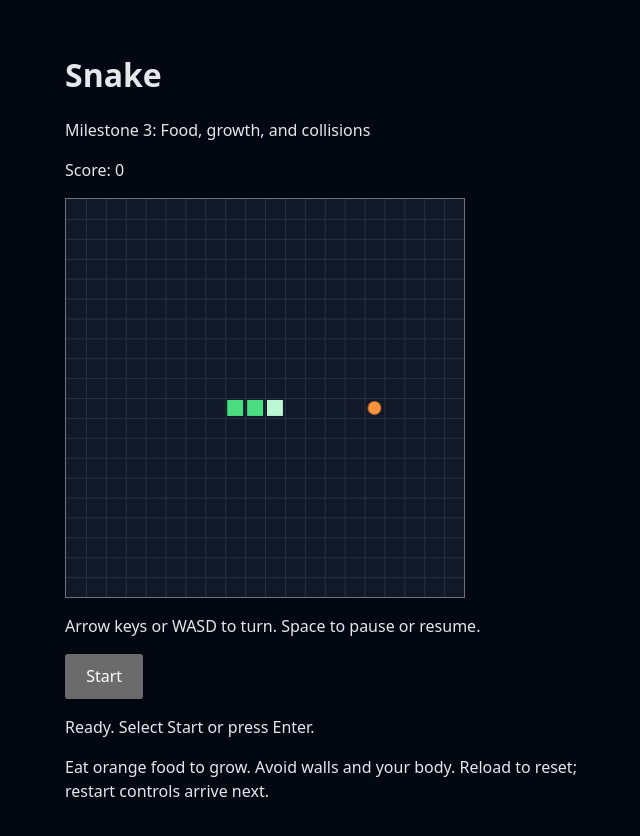
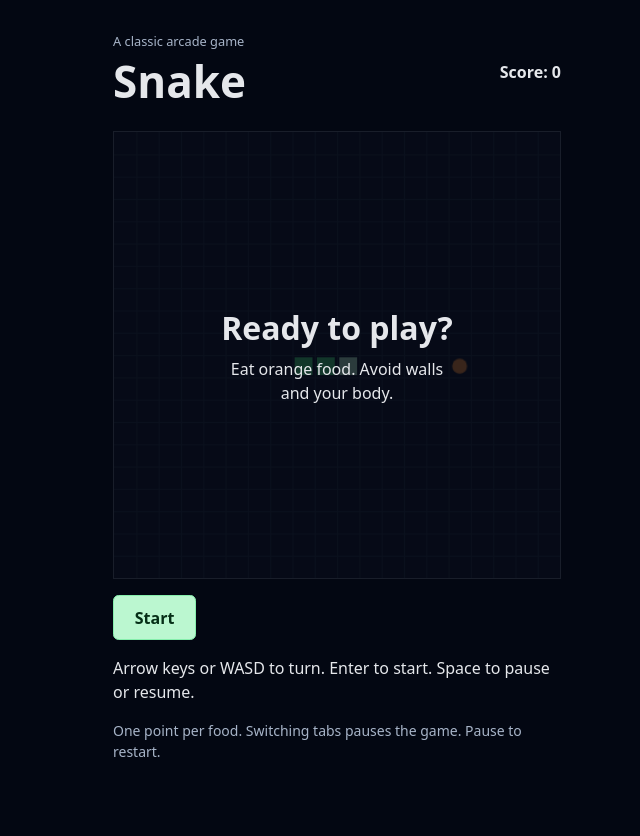
Before and after one commit to noelmehari2005/snake, a website built with Vite: page index.html in a window 1280 px wide. Shown: the whole page, without its empty margins (303-943 px from the left). After the commit the page ends 808 px from the top, so only its background shows below. Built offline with nearby package versions, Linux system fonts and the light colour scheme.

Commit message:
Complete version one with restart and state screens

```diff
--- a/index.html
+++ b/index.html
@@ -3,22 +3,33 @@
   <head>
     <meta charset="UTF-8" />
     <meta name="viewport" content="width=device-width, initial-scale=1.0" />
+    <meta name="description" content="A classic keyboard-controlled Snake game. Eat, grow, and fill the board." />
     <title>Snake</title>
     <link rel="stylesheet" href="./src/style.css" />
   </head>
   <body>
     <main>
-      <h1>Snake</h1>
-      <p>Milestone 3: Food, growth, and collisions</p>
-      <p id="score">Score: 0</p>
-      <canvas id="board" width="400" height="400" aria-label="20 by 20 grid with a three-segment snake; the light green segment is the head">
-        This preview requires a browser with Canvas support.
-      </canvas>
-      <p>Arrow keys or WASD to turn. Space to pause or resume.</p>
-      <button id="action" type="button">Start</button>
-      <p id="status" role="status">Ready. Select Start or press Enter.</p>
-      <p>Eat orange food to grow. Avoid walls and your body. Reload to reset; restart controls arrive next.</p>
-      <noscript>Enable JavaScript to display the preview.</noscript>
+      <header class="game-header">
+        <div><p class="eyebrow">A classic arcade game</p><h1>Snake</h1></div>
+        <p id="score" class="score">Score: 0</p>
+      </header>
+      <div class="board-frame">
+        <canvas id="board" width="400" height="400" aria-label="Snake board. Light green is the head; orange circles are food." aria-describedby="instructions status">
+          This game requires Canvas support and keyboard controls.
+        </canvas>
+        <section id="overlay" class="overlay" aria-labelledby="overlay-title">
+          <h2 id="overlay-title">Ready to play?</h2>
+          <p id="overlay-message">Eat orange food. Avoid walls and your body.</p>
+        </section>
+      </div>
+      <div class="controls" aria-label="Game controls">
+        <button id="action" type="button">Start</button>
+        <button id="restart" type="button" hidden>Restart</button>
+      </div>
+      <p id="instructions">Arrow keys or WASD to turn. Enter to start. Space to pause or resume.</p>
+      <p class="hint">One point per food. Switching tabs pauses the game. Pause to restart.</p>
+      <p id="status" class="sr-only" role="status"></p>
+      <noscript>Enable JavaScript to play Snake.</noscript>
     </main>
     <script type="module" src="./src/main.ts"></script>
   </body>
--- a/src/game.ts
+++ b/src/game.ts
@@ -42,6 +42,11 @@ export function createGame(random: () => number = Math.random): Game {
     score: 0,
     outcome: null,
   };
+}
+
+export function restart(game: Game, random: () => number = Math.random): Game {
+  if (game.phase !== 'paused' && game.phase !== 'gameOver') return game;
+  return createGame(random);
 }
 
 export function requestTurn(game: Game, direction: Direction): Game {
--- a/src/main.ts
+++ b/src/main.ts
@@ -1,35 +1,48 @@
 import { cellSize, gridSize } from './board';
 import { drawBoard } from './render';
-import { createGame, pause, play, requestTurn, step, type Direction } from './game';
+import { createGame, pause, play, requestTurn, restart, step, type Direction } from './game';
 import { advanceClock, freshClock } from './timing';
+import { screenFor } from './view';
 
-const canvas = document.querySelector('#board');
-const actionButton = document.querySelector<HTMLButtonElement>('#action');
-const scoreElement = document.querySelector('#score');
-const statusElement = document.querySelector('#status');
-if (!(canvas instanceof HTMLCanvasElement) ||
-    !(actionButton instanceof HTMLButtonElement) || !statusElement || !scoreElement) {
-  throw new Error('Required game elements are missing.');
+function requiredElement<T extends Element>(selector: string, type: { new (...args: never[]): T }): T {
+  const element = document.querySelector(selector);
+  if (!(element instanceof type)) throw new Error(`Required element missing: ${selector}`);
+  return element;
 }
+
+const canvas = requiredElement('#board', HTMLCanvasElement);
+const actionButton = requiredElement('#action', HTMLButtonElement);
+const restartButton = requiredElement('#restart', HTMLButtonElement);
+const scoreElement = requiredElement('#score', HTMLElement);
+const statusElement = requiredElement('#status', HTMLElement);
+const overlay = requiredElement('#overlay', HTMLElement);
+const overlayTitle = requiredElement('#overlay-title', HTMLElement);
+const overlayMessage = requiredElement('#overlay-message', HTMLElement);
 canvas.width = gridSize * cellSize;
 canvas.height = gridSize * cellSize;
-const context = canvas.getContext('2d');
-if (!context) throw new Error('A 2D drawing context is unavailable.');
+const drawingContext = canvas.getContext('2d');
+if (!drawingContext) throw new Error('A 2D drawing context is unavailable.');
+const context = drawingContext;
 
 let game = createGame();
 let clock = freshClock();
 
 function render(): void {
-  drawBoard(context!, game.snake, game.food);
-  scoreElement!.textContent = `Score: ${game.score}`;
-  actionButton!.textContent = game.phase === 'start' ? 'Start' :
-    game.phase === 'playing' ? 'Pause' : game.phase === 'gameOver' ? 'Finished' : 'Resume';
-  actionButton!.disabled = game.phase === 'gameOver';
-  statusElement!.textContent = game.phase === 'gameOver'
-    ? `${game.outcome === 'win' ? 'You filled the board — you win!' :
-      game.outcome === 'wall' ? 'Game over: hit a wall.' : 'Game over: hit your body.'} Final score: ${game.score}. Reload to play again.`
-    : game.phase === 'start' ? 'Ready. Select Start or press Enter.'
-    : game.phase === 'playing' ? 'Playing' : 'Paused';
+  drawBoard(context, game.snake, game.food);
+  const screen = screenFor(game);
+  scoreElement.textContent = `Score: ${game.score}`;
+  actionButton.textContent = screen.actionLabel;
+  actionButton.hidden = !screen.showAction;
+  restartButton.hidden = !screen.showRestart;
+  overlay.hidden = !screen.showOverlay;
+  overlayTitle.textContent = screen.title;
+  overlayMessage.textContent = screen.message;
+  const status = screen.title ? `${screen.title} ${screen.message}` : screen.message;
+  // Avoid repeating live-region announcements after every movement tick.
+  if (statusElement.textContent !== status) statusElement.textContent = status;
+  // A focused Start/Resume button becomes Pause; Space therefore pauses via
+  // native activation. At game over, move focus to the available Restart action.
+  if (actionButton.hidden && document.activeElement === actionButton) restartButton.focus();
 }
 
 function togglePlay(): void {
@@ -38,14 +51,24 @@ function togglePlay(): void {
   render();
 }
 
+function restartRun(): void {
+  const next = restart(game);
+  if (next === game) return;
+  game = next;
+  clock = freshClock();
+  render();
+  actionButton.focus();
+}
+
 actionButton.addEventListener('click', togglePlay);
+restartButton.addEventListener('click', restartRun);
 const keys: Record<string, Direction> = {
   ArrowUp: 'up', w: 'up', ArrowRight: 'right', d: 'right',
   ArrowDown: 'down', s: 'down', ArrowLeft: 'left', a: 'left',
 };
 window.addEventListener('keydown', (event) => {
   if (event.ctrlKey || event.metaKey || event.altKey) return;
-  // Keep native button keyboard activation; do not toggle twice.
+  // Buttons retain native Enter/Space activation without a second global action.
   if (event.target instanceof HTMLButtonElement &&
       (event.key === ' ' || event.key === 'Enter')) {
     if (event.repeat) event.preventDefault();
@@ -64,7 +87,6 @@ window.addEventListener('keydown', (event) => {
   }
 });
 
-// A backgrounded page should never accumulate movement time.
 function pauseForFocusLoss(): void {
   game = pause(game);
   clock = freshClock();
--- a/src/style.css
+++ b/src/style.css
@@ -5,36 +5,36 @@
   color-scheme: dark;
 }
 
-body {
-  margin: 0;
-  padding: 2rem 1rem;
+* { box-sizing: border-box; }
+[hidden] { display: none !important; }
+body { margin: 0; padding: 2rem 1rem; }
+main { max-width: 28rem; margin: auto; }
+p { line-height: 1.5; }
+h1 { margin: 0; font-size: 2.75rem; }
+.game-header { display: flex; align-items: center; justify-content: space-between; gap: 1rem; margin-bottom: 1.25rem; }
+.eyebrow { margin: 0; color: #a7b4c8; font-size: 0.8rem; }
+.score { font-weight: 600; white-space: nowrap; }
+.board-frame { position: relative; }
+canvas { display: block; width: 100%; height: auto; border: 1px solid #6b7280; }
+.overlay {
+  position: absolute;
+  inset: 0;
+  display: flex;
+  flex-direction: column;
+  justify-content: center;
+  align-items: center;
+  text-align: center;
+  padding: 1rem;
+  background: rgb(3 7 18 / 78%);
+  pointer-events: none;
 }
-
-main {
-  max-width: 34rem;
-  margin: auto;
-}
-
-canvas {
-  box-sizing: border-box;
-  display: block;
-  width: 100%;
-  max-width: 400px;
-  height: auto;
-  border: 1px solid #6b7280;
-}
-
-p {
-  line-height: 1.5;
-}
-
-button {
-  font: inherit;
-  padding: 0.6rem 1.2rem;
-  cursor: pointer;
-}
-
-button:focus-visible {
-  outline: 3px solid #bbf7d0;
-  outline-offset: 3px;
-}
+.overlay h2 { margin: 0 0 0.5rem; font-size: clamp(1.25rem, 5vw, 2rem); }
+.overlay p { max-width: 25ch; margin: 0; }
+.controls { display: flex; flex-wrap: wrap; gap: 0.75rem; margin-top: 1rem; }
+button { font: inherit; font-weight: 600; padding: 0.65rem 1.3rem; border: 1px solid #86efac; border-radius: 0.35rem; background: #bbf7d0; color: #052e16; cursor: pointer; }
+button:hover { background: #86efac; }
+#restart { background: transparent; color: #e5e7eb; border-color: #6b7280; }
+#restart:hover { background: #1f2937; }
+button:focus-visible { outline: 3px solid #fb923c; outline-offset: 3px; }
+.hint { color: #a7b4c8; font-size: 0.875rem; }
+.sr-only { position: absolute; width: 1px; height: 1px; padding: 0; margin: -1px; overflow: hidden; clip-path: inset(50%); white-space: nowrap; border: 0; }
--- /dev/null
+++ b/src/view.ts
@@ -0,0 +1,22 @@
+import type { Game } from './game.ts';
+
+// Keep screen wording and available actions consistent with the game state.
+export function screenFor(game: Game) {
+  const finished = game.phase === 'gameOver';
+  const title = game.phase === 'start' ? 'Ready to play?' :
+    game.phase === 'paused' ? 'Paused' : finished ?
+      game.outcome === 'win' ? 'You win!' : 'Game over' : '';
+  const message = game.phase === 'start' ? 'Eat orange food. Avoid walls and your body.' :
+    game.phase === 'paused' ? 'Your board is saved. Resume when ready.' : finished ?
+      `${game.outcome === 'win' ? 'You filled every cell.' :
+        game.outcome === 'wall' ? 'You hit a wall.' : 'You hit your body.'} Final score: ${game.score}.` :
+      'Playing';
+  return {
+    title,
+    message,
+    showOverlay: game.phase !== 'playing',
+    showAction: !finished,
+    actionLabel: game.phase === 'start' ? 'Start' : game.phase === 'paused' ? 'Resume' : 'Pause',
+    showRestart: game.phase === 'paused' || finished,
+  };
+}
```
Also changed, not shown: DESIGN.md (+2 -2 lines), LEARNING.md (+28 -0 lines), tests/game.test.mjs (+41 -0 lines), README.md.
